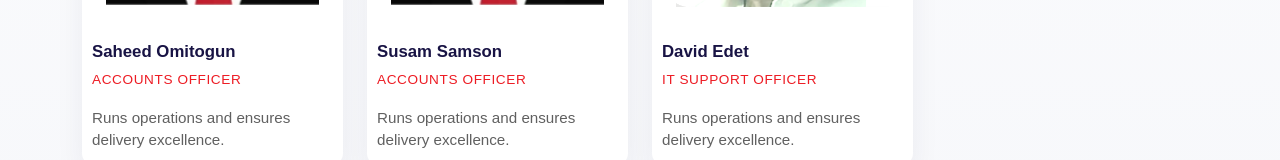
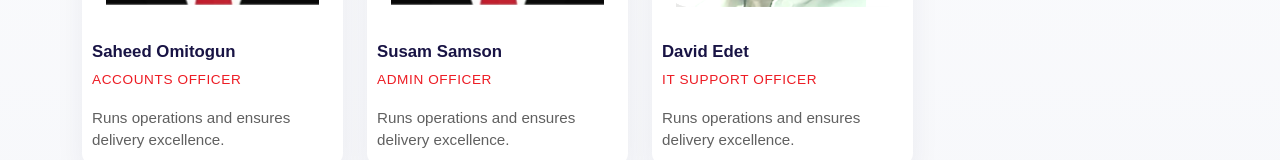
Before and after one commit to EdetDavid/thrive-travels, a React (Create React App) app: page /other-team-members in a window 1280 px wide. Shown: the part 1060-1220 px from the top of the page. Built offline with nearby package versions, Linux system fonts and the light colour scheme; a web font is replaced by a local one.

Commit message:
Update otherTeam.jsx

```diff
--- a/src/pages/team/otherTeam.jsx
+++ b/src/pages/team/otherTeam.jsx
@@ -40,7 +40,7 @@ const managementMembers = [
   {
     imgSrc: male,
     name: "Susam Samson",
-    role: "Accounts Officer",
+    role: "Admin Officer",
     bio: "Runs operations and ensures delivery excellence.",
   },
   {
```
